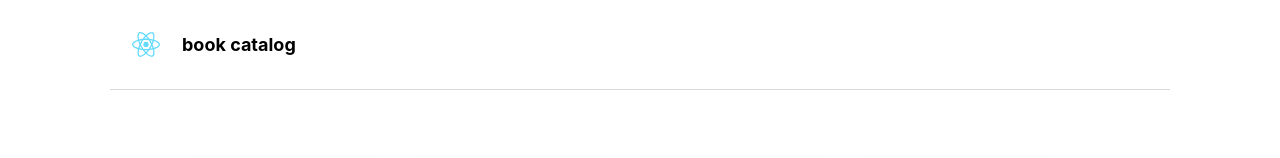
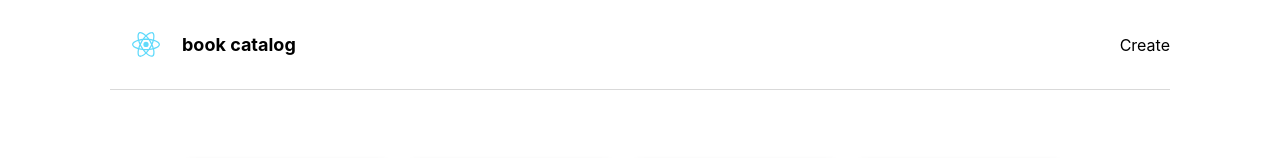
Before and after one commit to devinryanriota/react-basic-workshop-project, a React (Create React App) app: page / in a window 1280 px wide. Shown: the top 158 px of the page. Built offline with nearby package versions, Linux system fonts and the light colour scheme.

Commit message:
add create menu

```diff
--- a/src/components/Header/header.css
+++ b/src/components/Header/header.css
@@ -34,3 +34,8 @@ header {
   margin-left: 12px;
   width: 48px;
 }
+
+.menu-action {
+  text-decoration: none;
+  color: black;
+}
--- a/src/components/Header/index.jsx
+++ b/src/components/Header/index.jsx
@@ -2,7 +2,7 @@ import React from 'react'
 import './header.css'
 import Logo from '../../assets/logo.svg'
 
-import { HOME_PATH } from '../../routes'
+import { HOME_PATH, CREATE_PATH } from '../../routes'
 
 class Header extends React.Component {
 
@@ -13,6 +13,10 @@ class Header extends React.Component {
           <img src = { Logo } className = 'logo' alt = 'book catalog logo'/>
           <p className = 'name'>book catalog</p>
         </a>
+
+        <div>
+          <a href = { CREATE_PATH } className = 'menu-action'>Create</a>
+        </div>
       </header>
     )
   }
```
